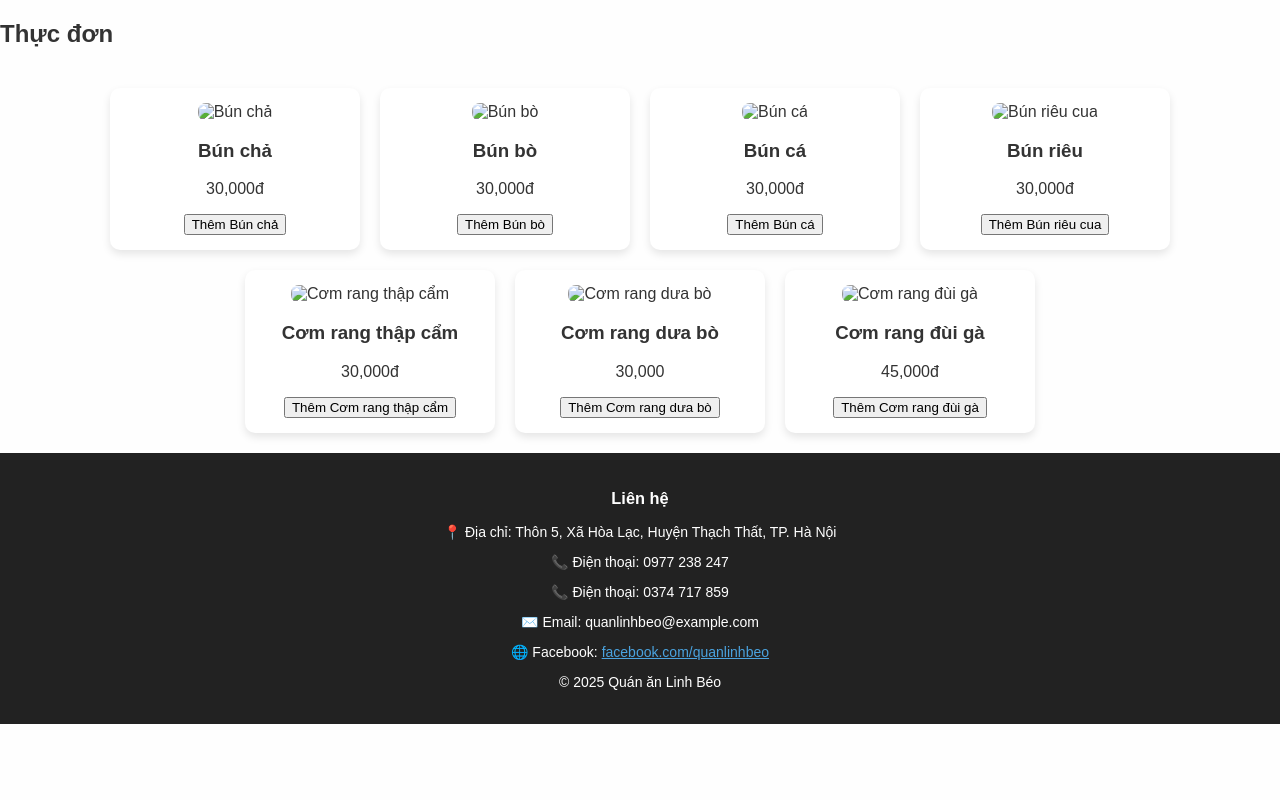
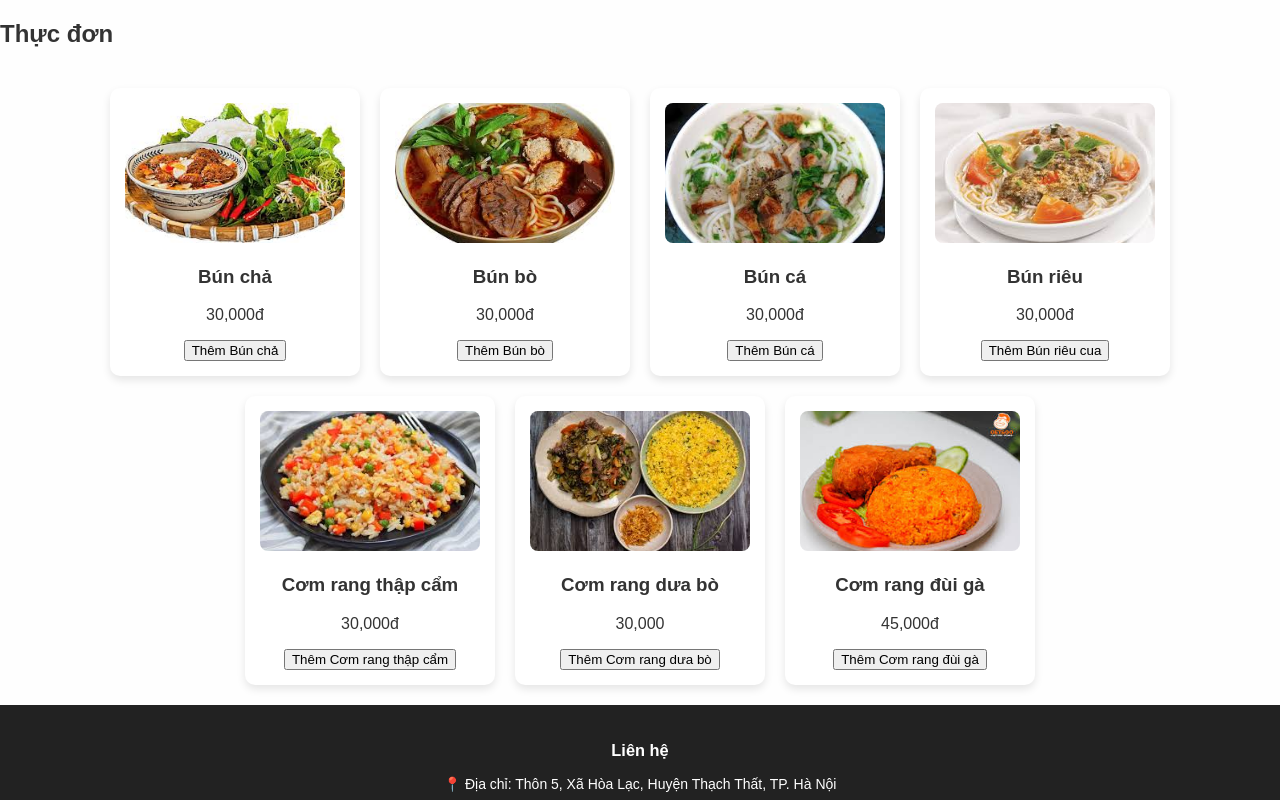
Before and after one commit to DuongDevelopment/Du-an-tot-nghiep-1, a plain HTML site: page index.html in a window 1280 px wide. Shown: the top 800 px of the page. Drawn offline with Linux system fonts and the light colour scheme.

Commit message:
fix images path

```diff
--- a/index.html
+++ b/index.html
@@ -14,44 +14,44 @@
     <h2>Thực đơn</h2>
     <div class="menu">
       <div class="item">
-        <img src="image/buncha.png" alt="Bún chả">
+        <img src="images/buncha.png" alt="Bún chả">
         <h3>Bún chả</h3>
         <p>30,000đ</p>
         <button onclick="addToCart('Bún chả', 30000)">Thêm Bún chả</button>
       </div>
       <div class="item">
-        <img src="image/bunbo.png" alt="Bún bò" />
+        <img src="images/bunbo.png" alt="Bún bò" />
         <h3>Bún bò</h3>
         <p>30,000đ</p>
         <button onclick="addToCart('Bún bò', 30000)">Thêm Bún bò</button>
       </div>
       <div class="item">
-        <img src="image/bunca.png" alt="Bún cá" />
+        <img src="images/bunca.png" alt="Bún cá" />
         <h3>Bún cá</h3>
         <p>30,000đ</p>
         <button onclick="addToCart('Bún cá', 30000)">Thêm Bún cá</button>
       </div>
       <div class="item">
-        <img src="image/bunrieucua.png" alt="Bún riêu cua" />
+        <img src="images/bunrieucua.png" alt="Bún riêu cua" />
         <h3>Bún riêu</h3>
         <p>30,000đ</p>
         <button onclick="addToCart('Bún riêu cua', 30000)">Thêm Bún riêu cua</button>
 
       </div>
       <div class="item">
-        <img src="image/comrangthapcam.png" alt="Cơm rang thập cẩm" />
+        <img src="images/comrangthapcam.png" alt="Cơm rang thập cẩm" />
         <h3>Cơm rang thập cẩm</h3>
         <p>30,000đ</p>
         <button onclick="addToCart('Cơm rang thập cẩm', 30000)">Thêm Cơm rang thập cẩm</button>
       </div>
       <div class="item">
-        <img src="image/comrangduabo.png" alt="Cơm rang dưa bò" />
+        <img src="images/comrangduabo.png" alt="Cơm rang dưa bò" />
         <h3>Cơm rang dưa bò</h3>
         <p>30,000</p>
         <button onclick="addToCart('Cơm rang dưa bò', 30000)">Thêm Cơm rang dưa bò</button>
       </div>
       <div class="item">
-        <img src="image/comrangduiga.png" alt="Cơm rang đùi gà" />
+        <img src="images/comrangduiga.png" alt="Cơm rang đùi gà" />
         <h3>Cơm rang đùi gà</h3>
         <p>45,000đ</p>
         <button onclick="addToCart('Cơm rang đùi gà', 45000)">Thêm Cơm rang đùi gà</button>
```
